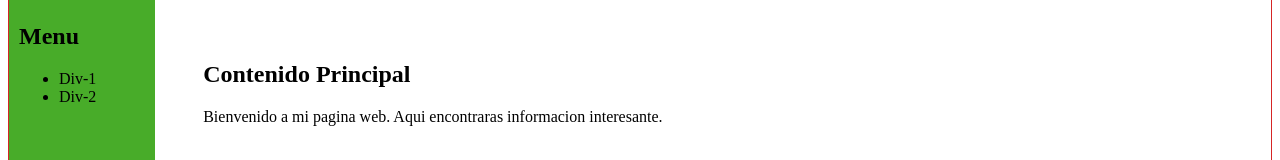
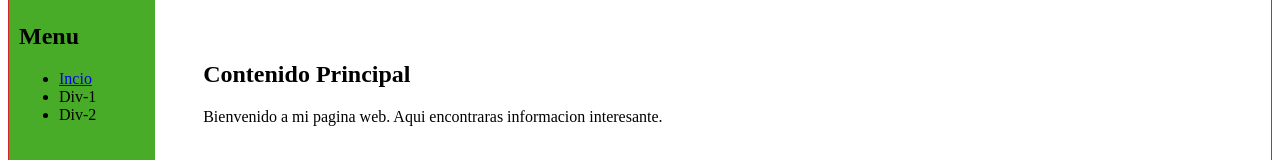
Before and after one commit to ElvinGar3345/DIV, a plain HTML site: page index.html in a window 1280 px wide. Shown: the part 146-306 px from the top of the page. Drawn offline with Linux system fonts and the light colour scheme.

Commit message:
Update index.html

```diff
--- a/index.html
+++ b/index.html
@@ -70,6 +70,7 @@
     <div class ="sidebar">
         <h2>Menu</h2>
         <ul>
+            <li><a href="https://elvingar3345.github.io/index/">Incio</a></li>
             <li><a href="https://elvingar3345.github.io/div-1/"></a>Div-1</li>
             <li><a href="https://elvingar3345.github.io/div-2/"></a>Div-2</li>
         </ul>
```
